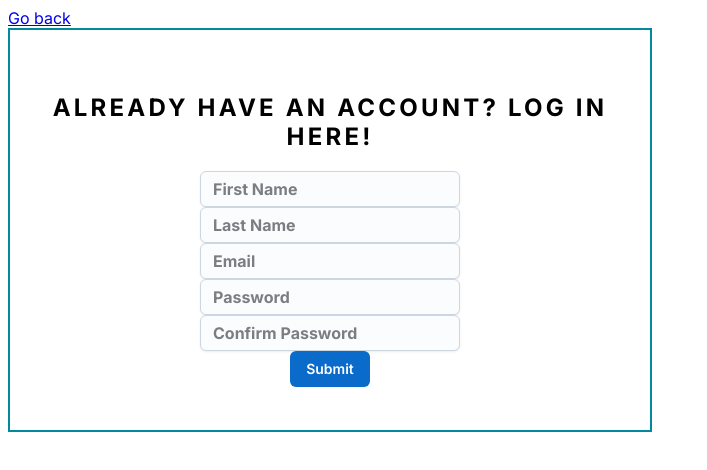
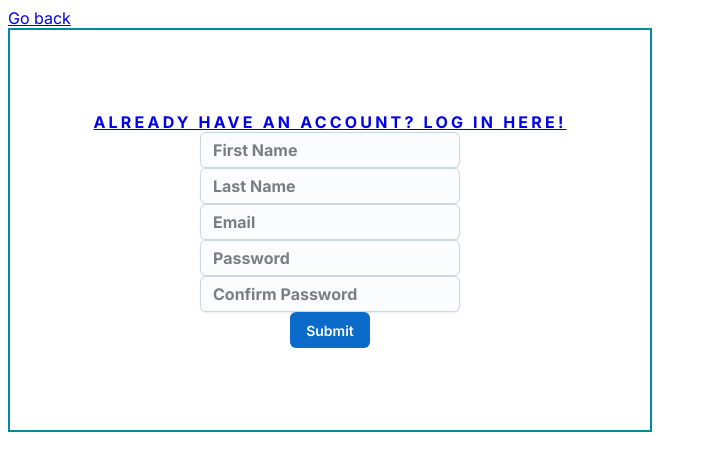
Before and after one commit to CJ484/LogInForm, a Next.js app: page /pages/register in a window 1280 px wide. Shown: the top 470 px of the page, without its empty margins (0-707 px from the left). Built offline with nearby package versions, Linux system fonts and the light colour scheme.

Commit message:
Refactor user creation form and API call

```diff
--- a/app/Component/AddUser/index.tsx
+++ b/app/Component/AddUser/index.tsx
@@ -1,20 +1,38 @@
-import { PrismaClient } from "@prisma/client";
-import '../../Styles/page.module.scss';
+import axios from "axios";
 
 type User = {
-  nameInput: string;
+  firstNameInput: string;
+  lastNameInput: string;
   emailInput: string;
+  passwordCypherInput: string;
 };
 
-const AddUser = async ({ nameInput, emailInput }: User) => {
-  const prisma = new PrismaClient();
-  await prisma.user.create({
-    data: {
-      name: nameInput,
-      email: emailInput,
+const AddUser = async ({
+  firstNameInput,
+  lastNameInput,
+  emailInput,
+  passwordCypherInput,
+}: User) => {
+
+  const apiUrlAdd = process.env.REACT_APP_API_URL_ADD;
+
+  await axios.post(apiUrlAdd!, {
+    firstNameInput: firstNameInput,
+    lastNameInput: lastNameInput,
+    emailInput: emailInput,
+    passwordCypherInput: passwordCypherInput,
+  } as any, {
+    headers: {
+      "Content-Type": "application/json",
     },
+  })
+  .then((response) => {
+    return response.data.results;
+  })
+  .catch((error) => {
+    console.error(error);
+    return error;
   });
-  return console.log("User has been added");
 };
 
 export default AddUser;
--- a/app/Component/CreateNewUser/index.tsx
+++ b/app/Component/CreateNewUser/index.tsx
@@ -1,21 +1,98 @@
-'use client';
+"use client";
+import { AddUser } from "..";
+import { useState } from "react";
+import { isEqual, isEmpty } from "lodash";
 import { Input, Button } from "@mui/joy";
 import styles from "../../Styles/page.module.scss";
+import Link from "next/link";
 
 const CreateNewUser = () => {
-  const submission = (e: any) => {
+  const [firstNameInput, setFirstNameInput] = useState("");
+  const [lastNameInput, setLastNameInput] = useState("");
+  const [emailInput, setEmailInput] = useState("");
+  const [passwordCypherInput, setPasswordCypherInput] = useState("");
+  const [passwordConfirmInput, setPasswordConfirmInput] = useState("");
+
+  const isFormValid = () => {
+    if (
+      isEqual(passwordCypherInput, passwordConfirmInput) ||
+      isEmpty(passwordCypherInput) ||
+      isEmpty(firstNameInput) ||
+      isEmpty(lastNameInput) ||
+      isEmpty(emailInput)
+    ) {
+      return true;
+    } else {
+      return false;
+    }
+  };
+
+  const resetForm = () => {
+    setFirstNameInput("");
+    setLastNameInput("");
+    setEmailInput("");
+    setPasswordCypherInput("");
+    setPasswordConfirmInput("");
+  };
+
+  const submission = async (e: any) => {
     e.preventDefault();
-    console.log("User Log In Submitted");
+    if (!isFormValid()) {
+      console.log("Passwords do not match");
+      return;
+    } else {
+      console.log("Passwords match");
+    }
+    if (
+      !AddUser({
+        firstNameInput: firstNameInput,
+        lastNameInput: lastNameInput,
+        emailInput: emailInput,
+        passwordCypherInput: passwordCypherInput,
+      }) === false
+    ) {
+      console.log("User Creation Successful");
+
+      resetForm();
+    } else {
+      console.log("User Creation Failed");
+      return;
+    }
   };
 
   return (
     <form onSubmit={submission} className={styles.form}>
-      <h2>Already have an Account? Log in Here!</h2>
-      <Input className="form__input" placeholder="First Name" />
-      <Input className="form__input" placeholder="Last Name" />
-      <Input className="form__input" placeholder="Email" />
-      <Input className="form__input" placeholder="Password" />
-      <Input className="form__input" placeholder="Confirm Password" />
+      <Link href="../pages/login">Already have an Account? Log in Here!</Link>
+      <Input
+        className="form__input"
+        placeholder="First Name"
+        value={firstNameInput}
+        onChange={(e) => setFirstNameInput(e.target.value)}
+      />
+      <Input
+        className="form__input"
+        placeholder="Last Name"
+        value={lastNameInput}
+        onChange={(e) => setLastNameInput(e.target.value)}
+      />
+      <Input
+        className="form__input"
+        placeholder="Email"
+        value={emailInput}
+        onChange={(e) => setEmailInput(e.target.value)}
+      />
+      <Input
+        className="form__input"
+        placeholder="Password"
+        value={passwordCypherInput}
+        onChange={(e) => setPasswordCypherInput(e.target.value)}
+      />
+      <Input
+        className="form__input"
+        placeholder="Confirm Password"
+        value={passwordConfirmInput}
+        onChange={(e) => setPasswordConfirmInput(e.target.value)}
+      />
       <Button type="submit">Submit</Button>
     </form>
   );
```
